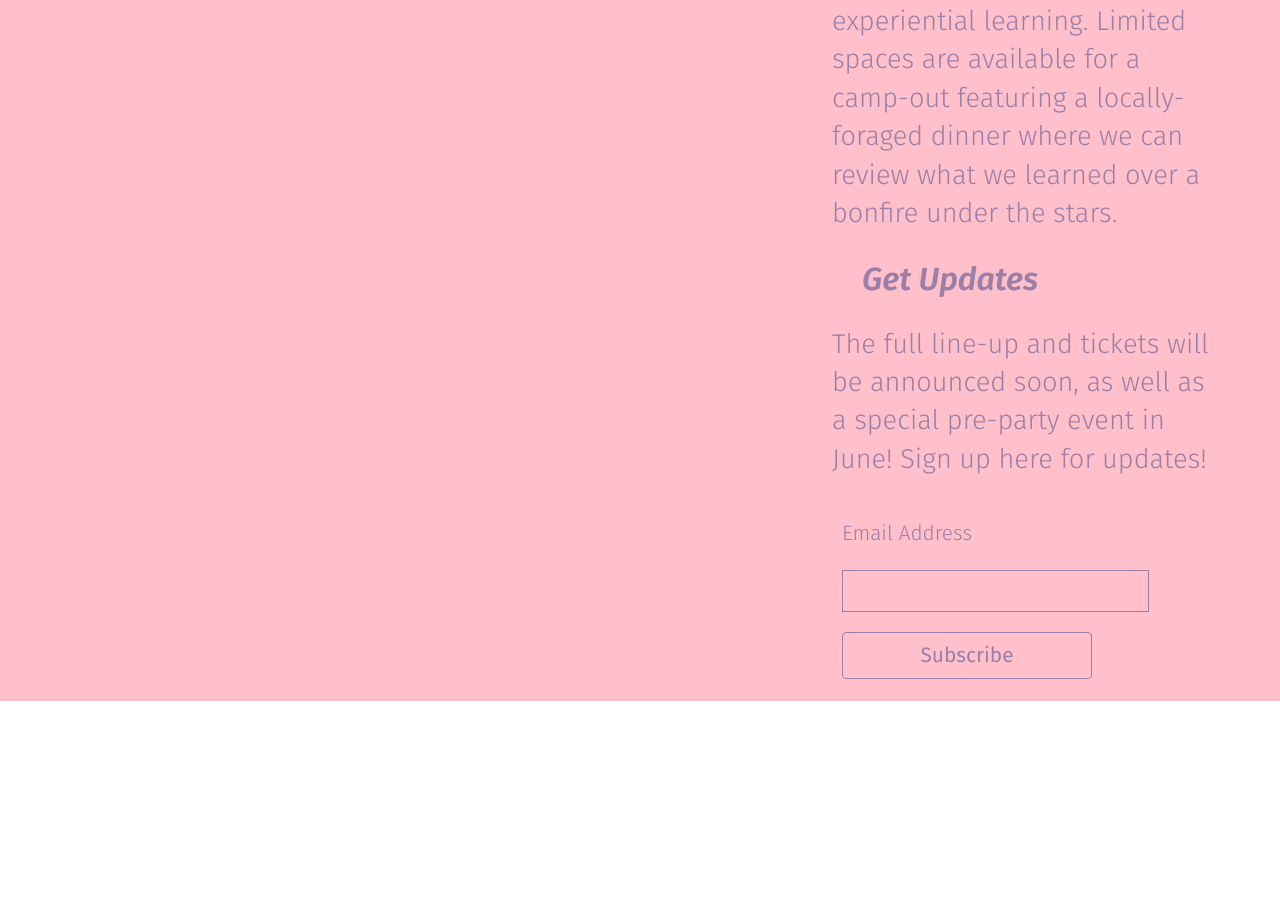
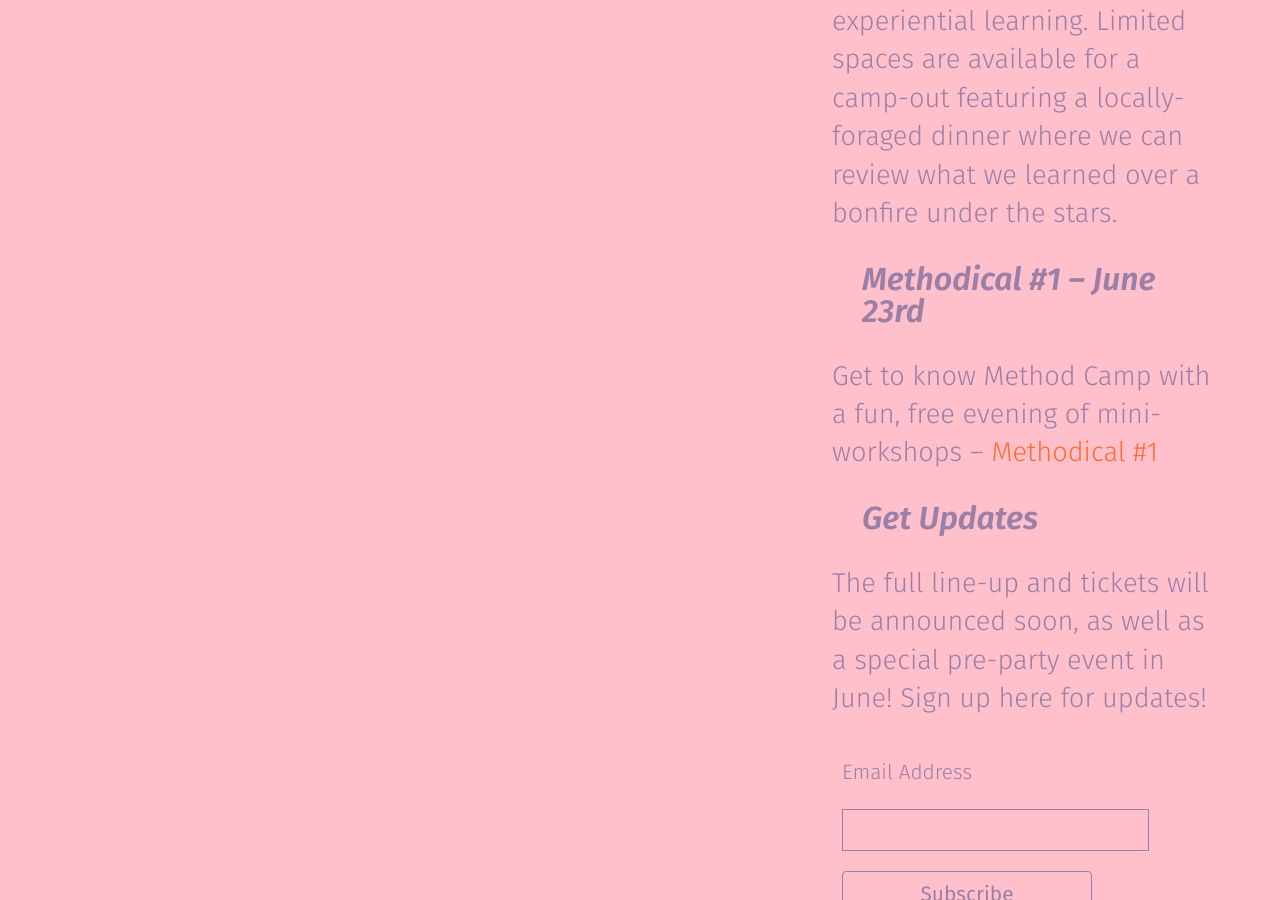
Before and after one commit to nimwunnan/methodcamp, a Jekyll site: the page built from index.md, in a window 1280 px wide and 900 px high, scrolled down 2265 px. Built offline with Jekyll 4.4.1, drawn with Linux system fonts in a browser that asks for light colours; nearby versions of some CDN libraries; some web fonts are replaced; before the commit the page ends 2974 px from its top, so only the background shows below that.

Commit message:
Adds link to methodical 1

```diff
--- a/index.md
+++ b/index.md
@@ -41,6 +41,9 @@ Method Camp is centered around a day of keynote talks and panels, with workshops
 
 The highlight will be an overnight on the land owned and worked by one of the featured speakers. Located near Woodland, WA, Jackrabbit Farms is in the process of becoming a center for permaculture, ceramics, and experiential learning. Limited spaces are available for a camp-out featuring a locally-foraged dinner where we can review what we learned over a bonfire under the stars.
 
+## Methodical #1 -- June 23rd
+
+Get to know Method Camp with a fun, free evening of mini-workshops -- [Methodical #1](events/methodical-1)
 
 
 ## Get Updates
```
